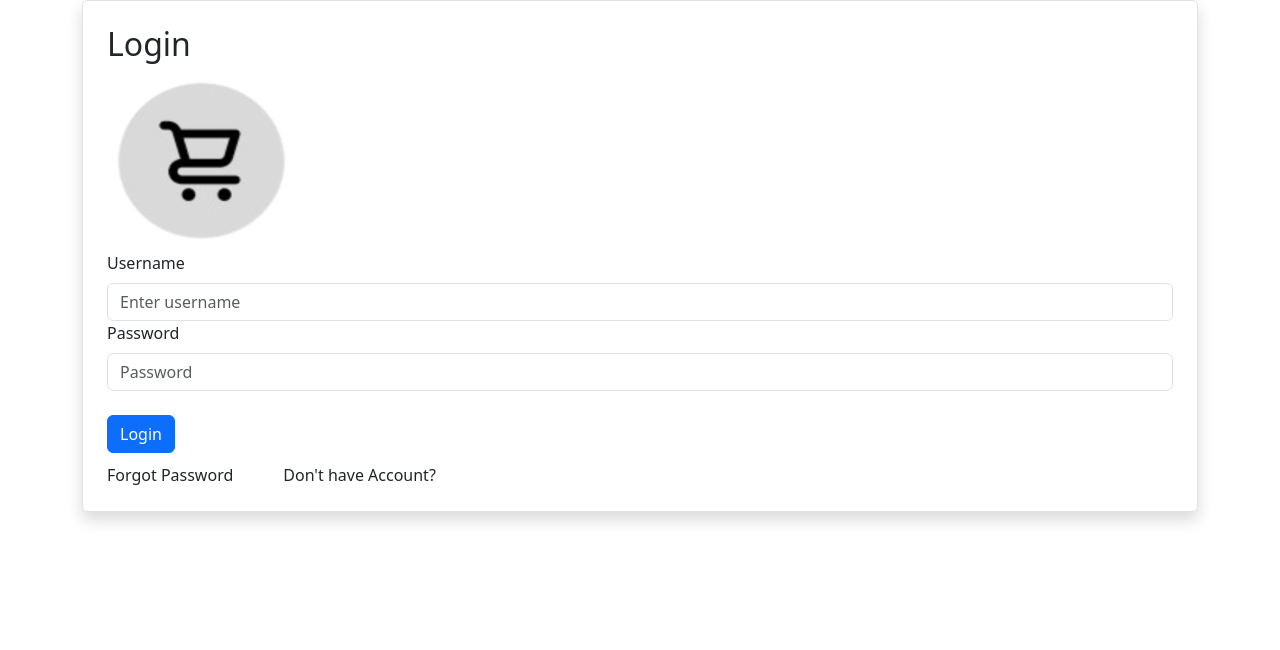
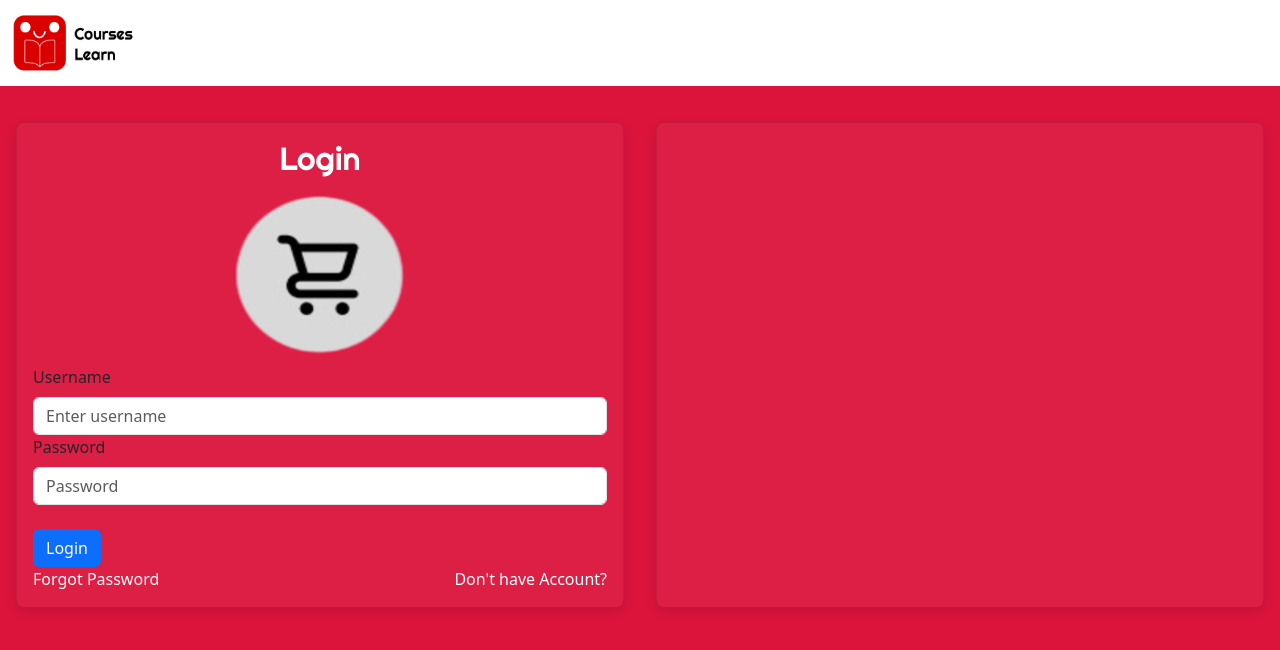
Before and after one commit to Alivefordie/course_learn, a React (Create React App) app in the folder client/: page /login in a window 1280 px wide. Shown: the top 650 px of the page. Built offline with nearby package versions, Linux system fonts and the light colour scheme.

Commit message:
login-modified

```diff
--- a/client/src/css/LoginCss.module.css
+++ b/client/src/css/LoginCss.module.css
@@ -32,6 +32,12 @@
     color: white;
 }
 
+.choice {
+    color: white;
+    display: flex;
+    justify-content: space-between;
+}
+
 .form {
     background-color: rgba(255, 255, 255, 0.05);
     border-radius: 0.5rem;
@@ -41,3 +47,9 @@
     margin: 16px;
     flex: 1;
   }
+
+.center {
+    display: flex;
+    flex-direction: column;
+    align-items: center;
+}
--- a/client/src/pages/Login.js
+++ b/client/src/pages/Login.js
@@ -5,6 +5,7 @@ import { useState } from "react";
 import { useNavigate } from "react-router-dom";
 import styles from "../css/LoginCss.module.css";
 // import Register from "./Register";
+import NavbarTop from "../components/NavbarTop";
 
 const Login = () => {
     const navigate = useNavigate();
@@ -58,12 +59,15 @@ const Login = () => {
     }
 
     return (
-        <div className={styles.test01}>
-            <div className={`container ${styles.leftAlign}`}>
-                <div className={styles.test}>
-                    <Form onSubmit={handleSubmit} className="rounded p-4 border shadow">
-                        <h2>Login </h2>
+        <div className={styles.body}>
+            <NavbarTop/>
+            <div style={{ display: "flex"}}>
+                <div className={styles.form}>
+                    <Form onSubmit={handleSubmit} >
+                        <div className={styles.center}>
+                        <h2 className={styles.font}>Login </h2>
                         <img src="/cart.png" alt="Cart" />
+                        </div>
                         <Form.Group controlId="username">
                             <Form.Label>Username</Form.Label>
                             <Form.Control
@@ -90,12 +94,14 @@ const Login = () => {
                                 Login
                             </Button>
                         </div>
-                        <div className={styles.test123}>
+                        <div className={styles.choice}>
                             <span>Forgot Password</span>
                             <span onClick={goto_register}>Don't have Account?</span>
                         </div>
                     </Form>
                 </div>
+                    <div className={styles.form}>
+                    </div>
             </div>
         </div>
     );
```
